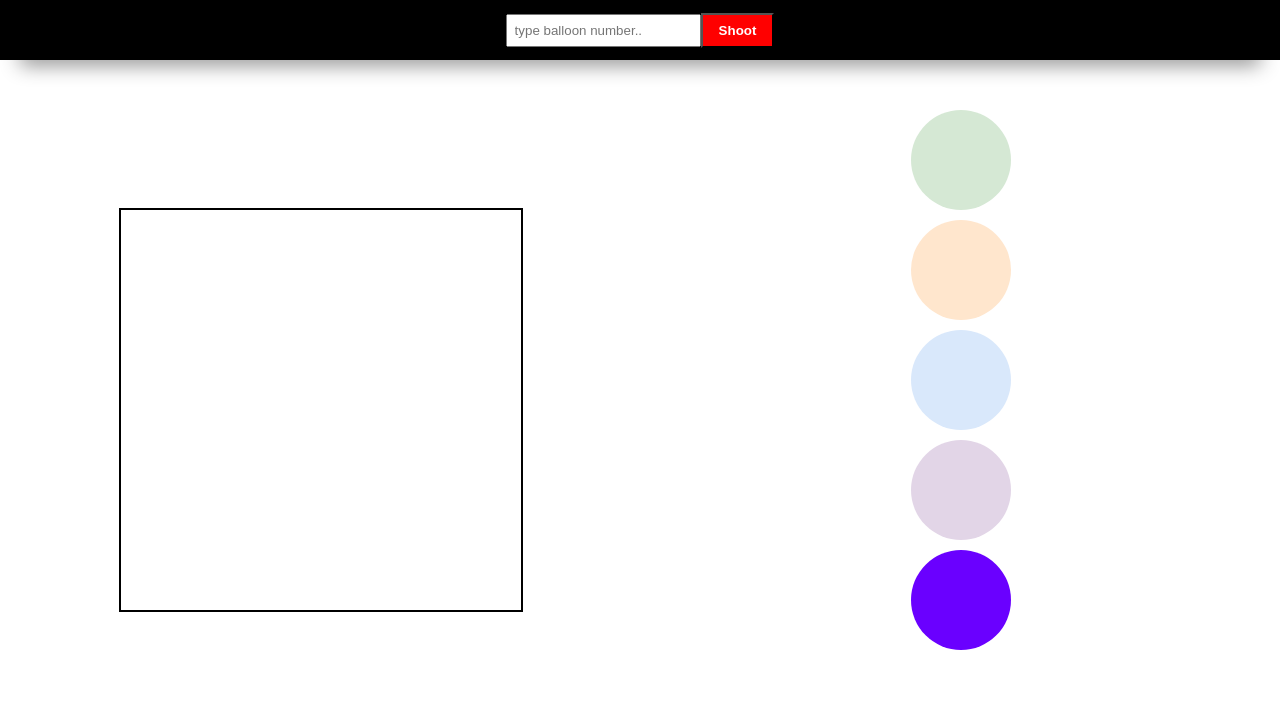
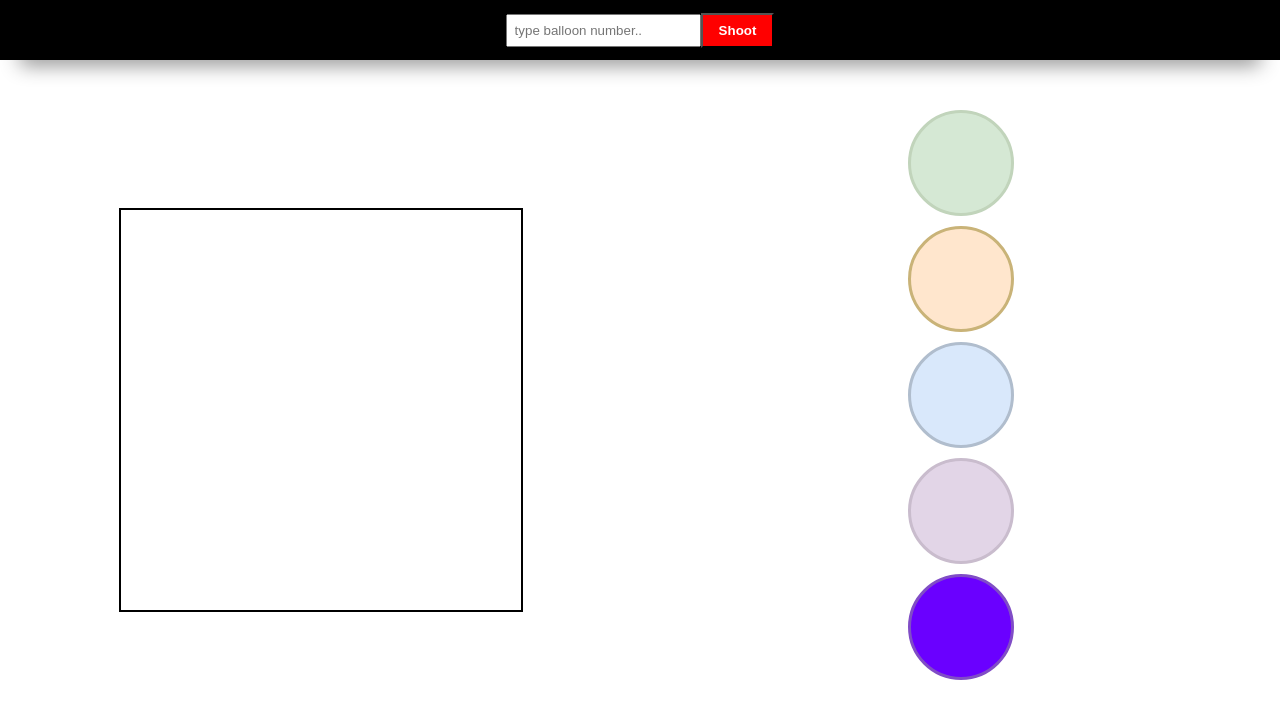
Before and after one commit to danish4git/Balloon_App, a React (Create React App) app: page / in a window 1280 px wide. Shown: the top 718 px of the page. Built offline with nearby package versions, Linux system fonts and the light colour scheme.

Commit message:
added border based on balloons colors

```diff
--- a/src/components/Balloon.jsx
+++ b/src/components/Balloon.jsx
@@ -3,56 +3,69 @@ import "./balloon.css";
 import styled from "styled-components";
 
 const Balloon = () => {
-  let colors = ["#d5e8d4", "#ffe6cd", "#6a00ff", "#d9e8fb", "#e2d5e7"];
-  let randomColor = colors.sort((a, b) => 0.5 - Math.random());
+  let colorindex = [0, 1, 2, 3, 4];
+  let randomColor = colorindex.sort((a, b) => 0.5 - Math.random());
   const [input, setInput] = useState(0);
   const [cir1, setCir1] = useState(true);
   const [cir2, setCir2] = useState(true);
   const [cir3, setCir3] = useState(true);
   const [cir4, setCir4] = useState(true);
   const [cir5, setCir5] = useState(true);
-  const [colorsArray, setcolorsArray] = useState(randomColor);
+  const [colorind, setColornd] = useState(randomColor);
+
+  let colorsArray = ["#d5e8d4", "#ffe6cd", "#6a00ff", "#d9e8fb", "#e2d5e7"];
+  let borderColor = ["#c1d4bb", "#c9b378", "#804dc6", "#b0bdcd", "#c9bccd"];
 
   const Circlediv1 = styled.div`
-    background-color: ${colorsArray[0]};
+    background-color: ${colorsArray[colorind[0]]};
+    border: 3px solid ${borderColor[colorind[0]]};
     display: ${cir1 ? "block" : "none"};
   `;
   const Circlediv2 = styled.div`
-    background-color: ${colorsArray[1]};
+    background-color: ${colorsArray[colorind[1]]};
+    border: 3px solid ${borderColor[colorind[1]]};
     display: ${cir2 ? "block" : "none"};
   `;
   const Circlediv3 = styled.div`
-    background-color: ${colorsArray[2]};
+    background-color: ${colorsArray[colorind[2]]};
+    border: 3px solid ${borderColor[colorind[2]]};
     display: ${cir3 ? "block" : "none"};
   `;
   const Circlediv4 = styled.div`
-    background-color: ${colorsArray[3]};
+    background-color: ${colorsArray[colorind[3]]};
+    border: 3px solid ${borderColor[colorind[3]]};
     display: ${cir4 ? "block" : "none"};
   `;
   const Circlediv5 = styled.div`
-    background-color: ${colorsArray[4]};
+    background-color: ${colorsArray[colorind[4]]};
+    border: 3px solid ${borderColor[colorind[4]]};
     display: ${cir5 ? "block" : "none"};
   `;
 
   //////left div////////
   const Circlediv11 = styled.div`
-    background-color: ${colorsArray[0]};
+    background-color: ${colorsArray[colorind[0]]};
+    border: 3px solid ${borderColor[colorind[0]]};
     display: ${cir1 ? "none" : "block"};
   `;
   const Circlediv22 = styled.div`
-    background-color: ${colorsArray[1]};
+    background-color: ${colorsArray[colorind[1]]};
+    border: 3px solid ${borderColor[colorind[1]]};
     display: ${cir2 ? "none" : "block"};
   `;
   const Circlediv33 = styled.div`
-    background-color: ${colorsArray[2]};
+    background-color: ${colorsArray[colorind[2]]};
+    border: 3px solid ${borderColor[colorind[2]]};
     display: ${cir3 ? "none" : "block"};
   `;
   const Circlediv44 = styled.div`
-    background-color: ${colorsArray[3]};
+    background-color: ${colorsArray[colorind[3]]};
+    border: 3px solid ${borderColor[colorind[3]]};
     display: ${cir4 ? "none" : "block"};
   `;
   const Circlediv55 = styled.div`
-    background-color: ${colorsArray[4]};
+    background-color: ${colorsArray[colorind[4]]};
+    border: 3px solid ${borderColor[colorind[4]]};
     display: ${cir5 ? "none" : "block"};
   `;
 
```
